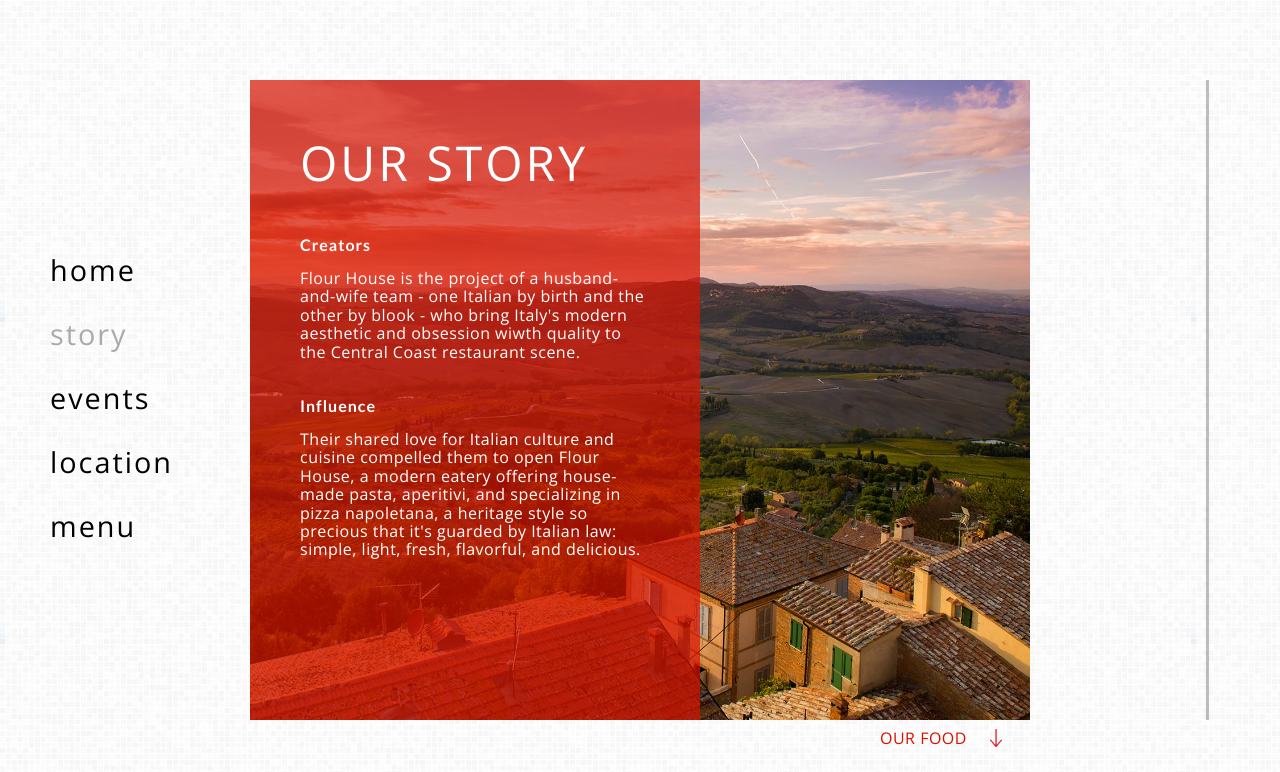
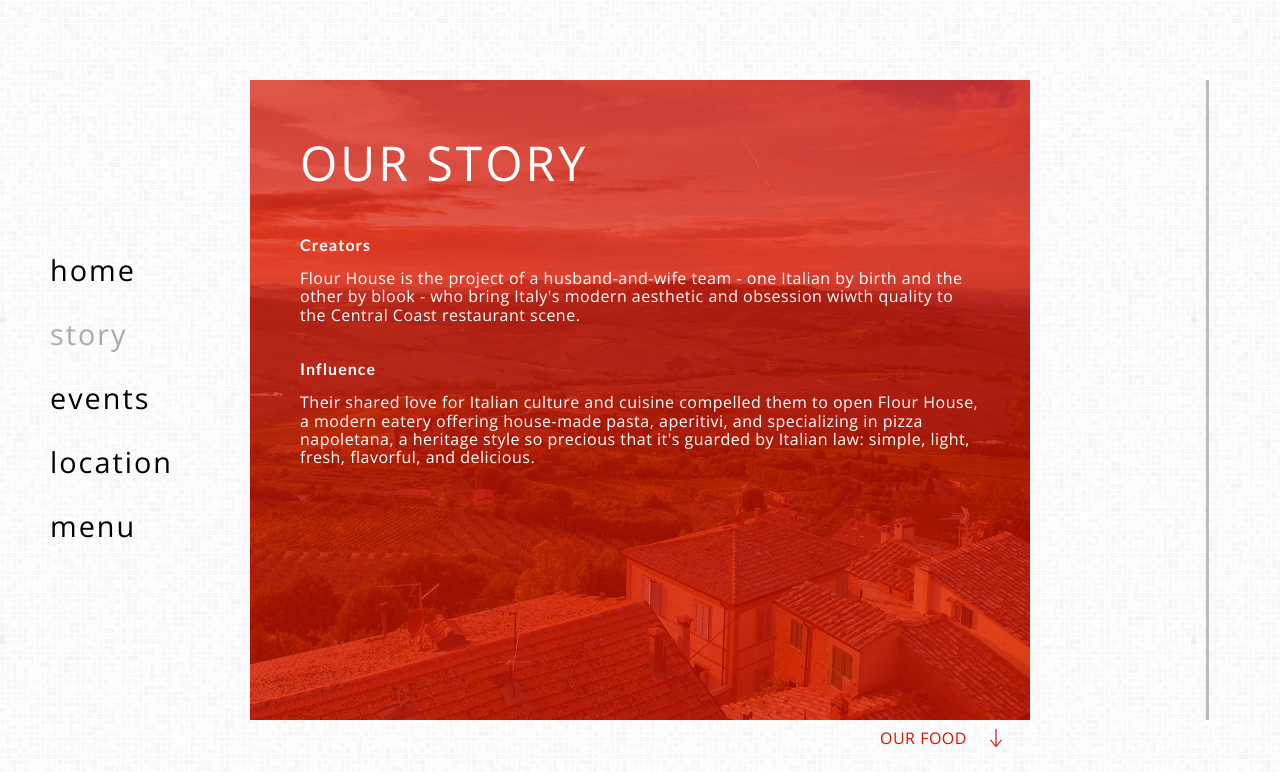
Before and after one commit to joesobrero/338_03_Sobrero_final, a plain HTML site: page story.html in a window 1280 px wide. Shown: the top 772 px of the page. Drawn offline with nearby package versions, Linux system fonts and the light colour scheme.

Commit message:
add media query for mobile

```diff
--- a/style.scss
+++ b/style.scss
@@ -27,6 +27,15 @@ $reg: 400;
 $bold: 700;
 
 
+/* MOBILE */
+@media only screen and (max-width: 1500px) {
+  .container div.page-dimmer {
+    width: 100%;
+  }
+  .container div.text-box {
+    width: 100%;
+  }
+}
 
 /* RESET */
 
@@ -44,7 +53,6 @@ html, body {
   max-width: 2000px;
   min-width: 960px;
 }
-
 
 /* MY STYLES */
 
@@ -178,7 +186,7 @@ nav {
   margin-bottom: 10vh;
 }
 
-// background image dimmer
+// background image dimmers
 .dimmer {
   z-index: 1;
   position: absolute;
@@ -188,6 +196,29 @@ nav {
   height: 100%;
   background-color: $black;
   opacity: 0.35;
+}
+.page-dimmer {
+  z-index: 1;
+  position: absolute;
+  top: 0;
+  width: 450px;
+  height: 100%;
+  opacity: $textbgo;
+}
+.red {
+  background-color: $red;
+}
+.blue {
+  background-color: $blue;
+}
+.gray {
+  background-color: $gray;
+}
+.left {
+  left: 0;
+}
+.right {
+  right: 0;
 }
 
 // background image
@@ -224,30 +255,6 @@ nav {
   right: 0;
 }
 
-// image dimmers
-.page-dimmer {
-  z-index: 1;
-  position: absolute;
-  top: 0;
-  width: 450px;
-  height: 100%;
-  opacity: $textbgo;
-}
-.red {
-  background-color: $red;
-}
-.blue {
-  background-color: $blue;
-}
-.gray {
-  background-color: $gray;
-}
-.left {
-  left: 0;
-}
-.right {
-  right: 0;
-}
 
 // right side logo
 #logo-right {
```
Also changed, not shown: style.css.
